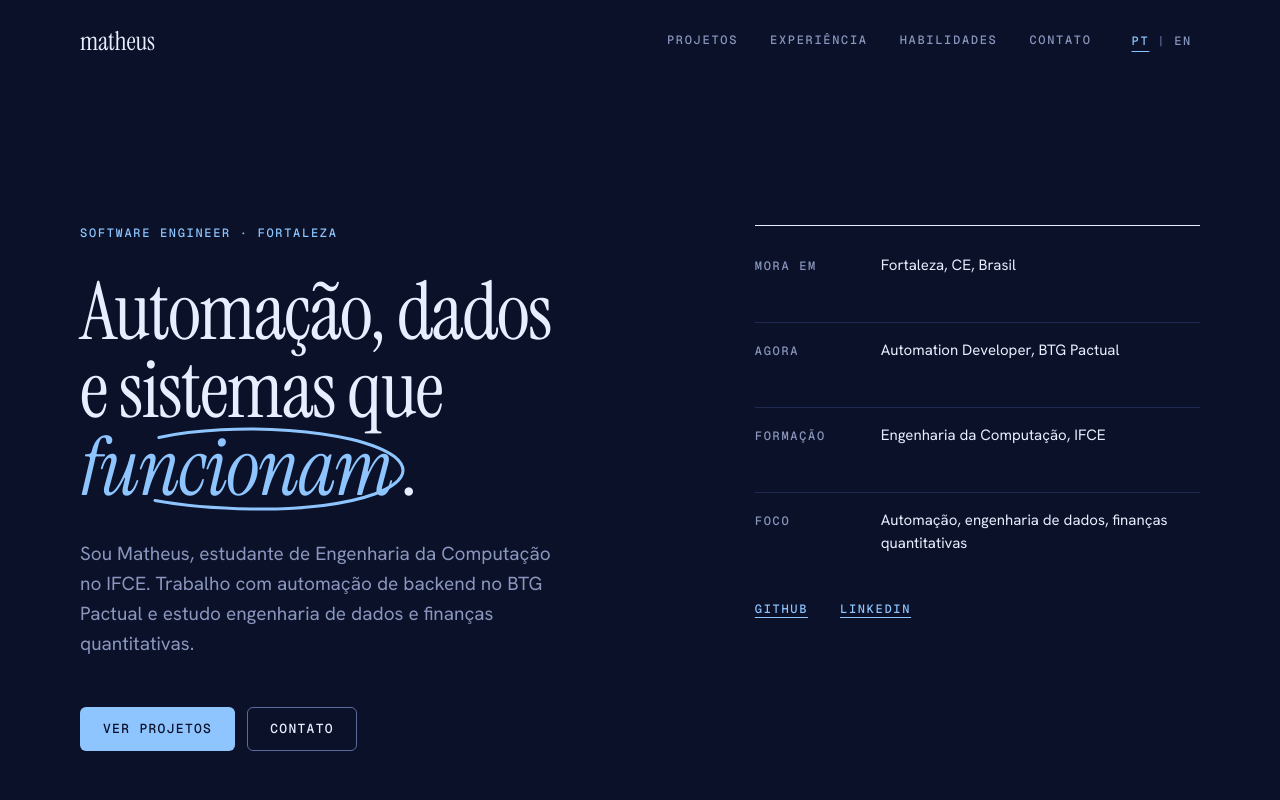
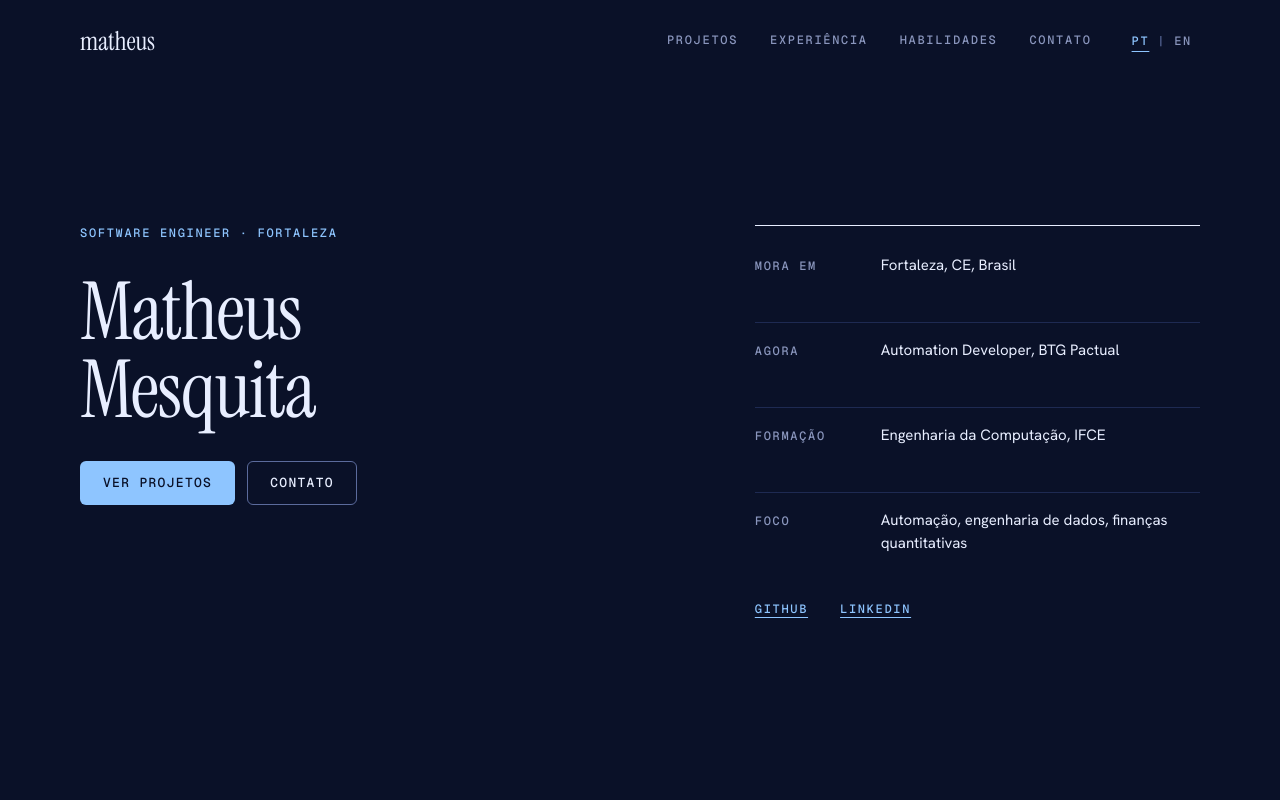
Before and after one commit to matheusmqm/portfolio, an Astro site: page / in a window 1280 px wide. Shown: the top 800 px of the page. Built offline with nearby package versions, Linux system fonts and the light colour scheme; Astro itself is replaced by a stand-in of ours.

Commit message:
feat: nome como título do hero, sem a frase e o parágrafo antigos
Co-Authored-By: Claude Sonnet 5.5 <noreply@anthropic.com>

```diff
--- a/src/i18n/ui.ts
+++ b/src/i18n/ui.ts
@@ -14,11 +14,6 @@ export const ui = {
     langLabel: 'Idioma',
     nav: { projects: 'Projetos', experience: 'Experiência', skills: 'Habilidades', contact: 'Contato' },
     heroLabel: 'Software Engineer · Fortaleza',
-    heroBefore: 'Automação, dados e sistemas que',
-    heroWord: 'funcionam',
-    heroAfter: '.',
-    heroLead:
-      'Sou Matheus, estudante de Engenharia da Computação no IFCE. Trabalho com automação de backend no BTG Pactual e estudo engenharia de dados e finanças quantitativas.',
     ctaProjects: 'Ver projetos',
     ctaContact: 'Contato',
     experience: 'Experiência',
@@ -73,11 +68,6 @@ export const ui = {
     langLabel: 'Language',
     nav: { projects: 'Projects', experience: 'Experience', skills: 'Skills', contact: 'Contact' },
     heroLabel: 'Software Engineer · Fortaleza',
-    heroBefore: 'Automation, data, and systems that',
-    heroWord: 'work',
-    heroAfter: '.',
-    heroLead:
-      "I'm Matheus, a Computer Engineering student at IFCE. I build backend automation at BTG Pactual and study data engineering and quantitative finance.",
     ctaProjects: 'View projects',
     ctaContact: 'Contact',
     experience: 'Experience',
@@ -142,6 +132,8 @@ export const paths = {
   },
 };
 
+export const owner = 'Matheus Mesquita';
+
 export const social = {
   github: 'https://github.com/matheusmqm',
   // Provisórios: troque pelos endereços reais.
--- a/src/styles/components.css
+++ b/src/styles/components.css
@@ -89,7 +89,7 @@ a.tag:is(:active,.is-active), button.tag:is(:active,.is-active) { color: var(--a
 /* ---------- hero ---------- */
 .hero { padding-top: var(--space-10); padding-bottom: var(--space-9); }
 .hero .label { margin-bottom: var(--space-6); display: block; }
-.hero h1 { font: 400 80px/78px var(--font-serif); letter-spacing: -0.02em; max-width: 13ch; margin-bottom: var(--space-6); text-wrap: balance; }
+.hero h1 { font: 400 80px/78px var(--font-serif); letter-spacing: -0.02em; max-width: 9ch; margin-bottom: var(--space-6); text-wrap: balance; }
 .hero .lead { margin-bottom: var(--space-7); }
 .hero__actions { display: flex; flex-wrap: wrap; gap: var(--space-3); }
 .hero__grid { display: grid; grid-template-columns: minmax(0, 1.3fr) minmax(0, 1fr); gap: var(--space-9); align-items: start; }
--- a/src/views/HomeView.astro
+++ b/src/views/HomeView.astro
@@ -1,14 +1,13 @@
 ---
 import { getCollection } from 'astro:content';
 import Base from '../layouts/Base.astro';
-import HandCircle from '../components/HandCircle.astro';
 import ProfileCard from '../components/ProfileCard.astro';
 import Button from '../components/Button.astro';
 import ExperienceRow from '../components/ExperienceRow.astro';
 import FilterBar from '../components/FilterBar.astro';
 import ProjectCard from '../components/ProjectCard.astro';
 import ProjectRow from '../components/ProjectRow.astro';
-import { t, paths, social, type Lang } from '../i18n/ui';
+import { t, paths, social, owner, type Lang } from '../i18n/ui';
 import SkillGroup from '../components/SkillGroup.astro';
 import { experience, skills } from '../data/site';
 
@@ -48,10 +47,7 @@ const altHref = paths.home(lang === 'pt' ? 'en' : 'pt');
     <div class="hero__grid">
       <div class="hero__main">
         <span class="label">{u.heroLabel}</span>
-        <h1>
-          {u.heroBefore}{' '}<HandCircle kind="circle">{u.heroWord}</HandCircle>{u.heroAfter}
-        </h1>
-        <p class="lead">{u.heroLead}</p>
+        <h1>{owner}</h1>
         <div class="hero__actions">
           <Button variant="primary" href={`#${id.projects}`}>{u.ctaProjects}</Button>
           <Button variant="secondary" href={`#${id.contact}`}>{u.ctaContact}</Button>
```
Also changed, not shown: scripts/verify-home.test.mjs (+6 -0 lines).
